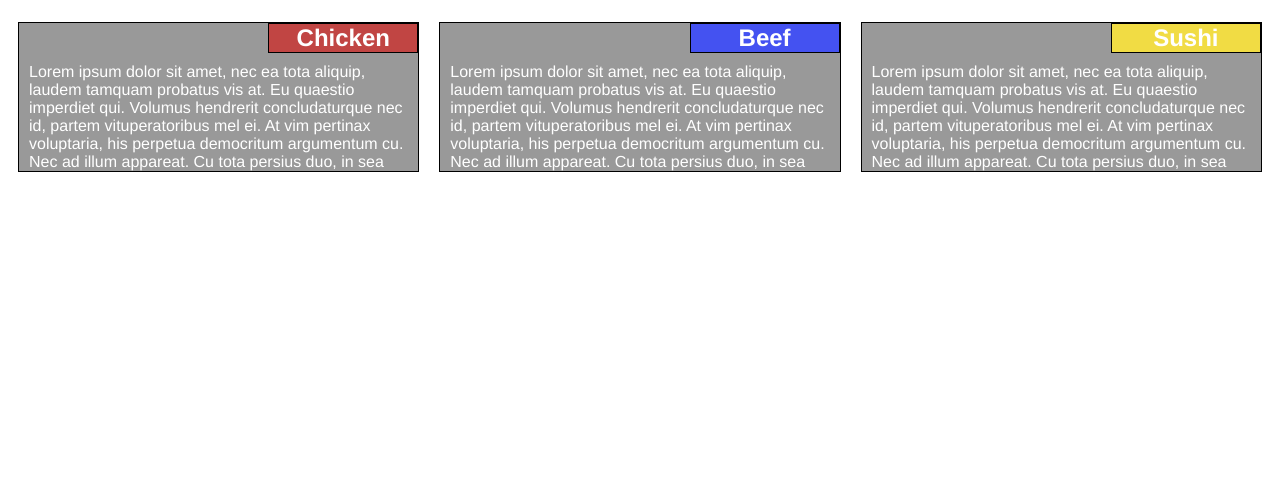
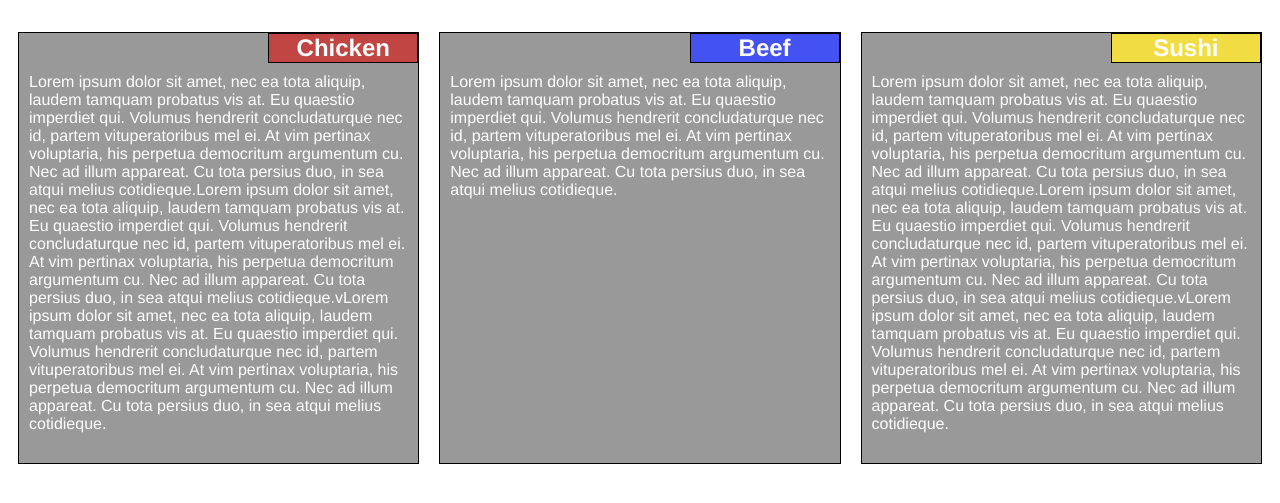
Before and after one commit to tarunksingh/UI_Development, a plain HTML site: page module2-solution/index.html in a window 1280 px wide. Shown: the part 61-564 px from the top of the page. Drawn offline with Linux system fonts and the light colour scheme.

Commit message:
padding fix

```diff
--- a/module2-solution/css/style.css
+++ b/module2-solution/css/style.css
@@ -27,7 +27,7 @@ h2 {
   border: 1px solid black;
   background-color: #999;
      margin: 10px;
-  height: 150px;
+  height: 100%;
       overflow: hidden;
   font-family: Helvetica;
   color: white;
@@ -40,6 +40,8 @@ p{
 /* Simple Responsive Framework. */
 .row {
   width: 100%;
+  display: flex;
+  flex-wrap: wrap;
 }
 
 
@@ -90,6 +92,7 @@ p{
 @media (min-width: 768px ) and (max-width: 991px) {
   .col-md-1, .col-md-2, .col-md-3, .col-md-4, .col-md-5, .col-md-6, .col-md-7, .col-md-8, .col-md-9, .col-md-10, .col-md-11, .col-md-12 {
     float: left;
+    padding-top: 10px;
 
   }
   .col-md-1 {
@@ -129,3 +132,8 @@ p{
     width: 100%;
   }
 }
+
+.col-md-1, .col-md-2, .col-md-3, .col-md-4, .col-md-5, .col-md-6, .col-md-7, .col-md-8, .col-md-9, .col-md-10, .col-md-11, .col-md-12 {
+    padding-top: 10px;
+
+  }
```
